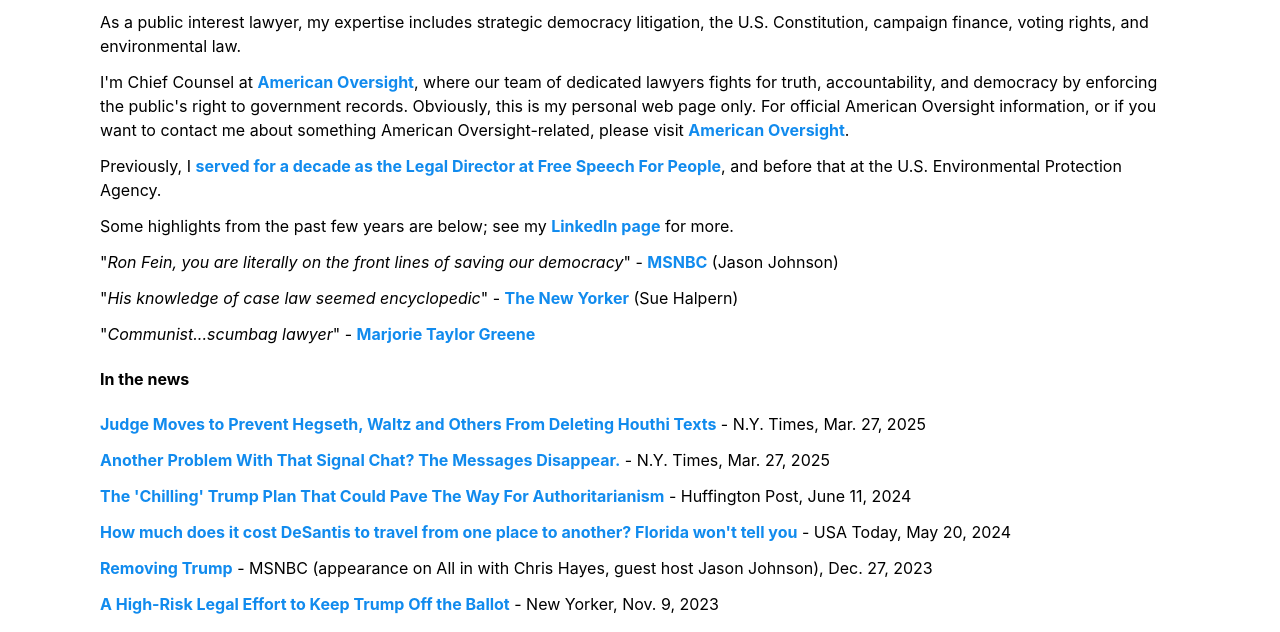
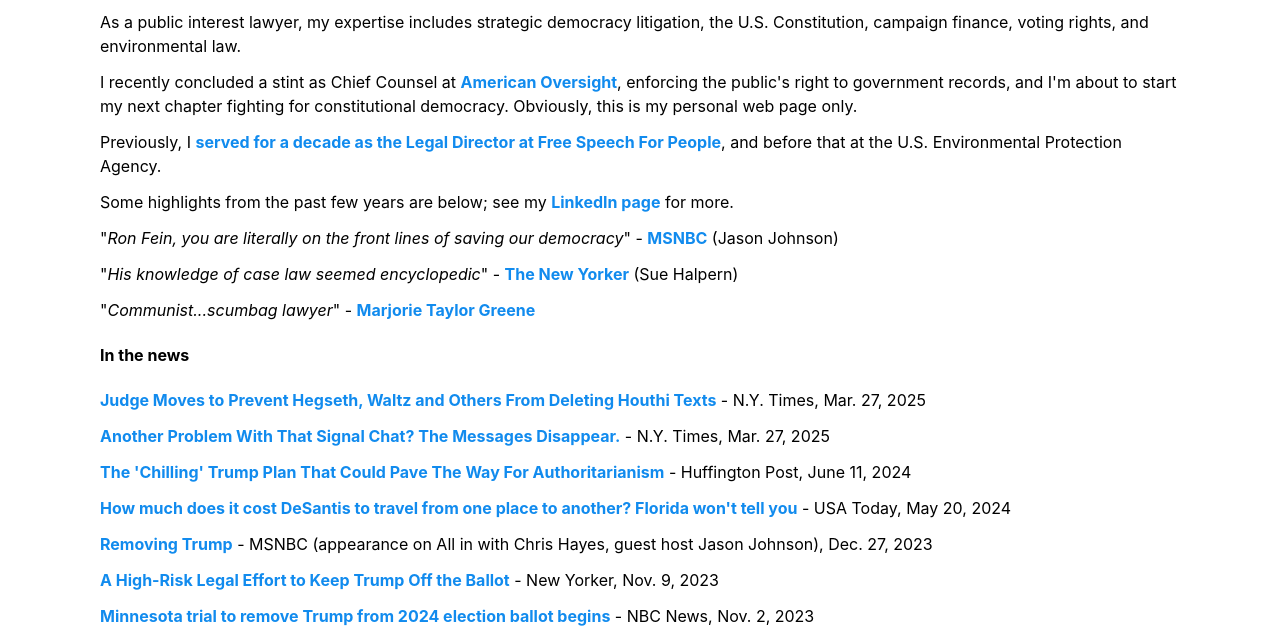
Before and after one commit to feinron/feinron.github.io, a plain HTML site: page ld.html in a window 1280 px wide. Shown: the part 139-771 px from the top of the page. Drawn offline with Linux system fonts and the light colour scheme.

Commit message:
no longer AO

```diff
--- a/ld.html
+++ b/ld.html
@@ -26,7 +26,7 @@
 <main>
 <h3>Law and democracy</h3>
 As a public interest lawyer, my expertise includes strategic democracy litigation, the U.S. Constitution, campaign finance, voting rights, and environmental law.
-<p>I'm Chief Counsel at <a href="https://americanoversight.org/">American Oversight</a>, where our team of dedicated lawyers fights for truth, accountability, and democracy by enforcing the public's right to government records. Obviously, this is my personal web page only. For official American Oversight information, or if you want to contact me about something American Oversight-related, please visit <a href="https://americanoversight.org/">American Oversight</a>.</p>
+<p>I recently concluded a stint as Chief Counsel at <a href="https://americanoversight.org/">American Oversight</a>, enforcing the public's right to government records, and I'm about to start my next chapter fighting for constitutional democracy. Obviously, this is my personal web page only. </p>
 <p>Previously, I <a href="https://freespeechforpeople.org/free-speech-for-people-celebrates-legal-director-ron-feins-decade-of-service-and-announces-courtney-hostetler-as-fsfps-new-legal-director/">served for a decade as the Legal Director at Free Speech For People</a>, and before that at the U.S. Environmental Protection Agency. </p>
 
 Some highlights from the past few years are below; see my <a href="https://www.linkedin.com/in/ronfein/">LinkedIn page</a> for more.</p>
```
Also changed, not shown: index.html (+1 -1 lines).
